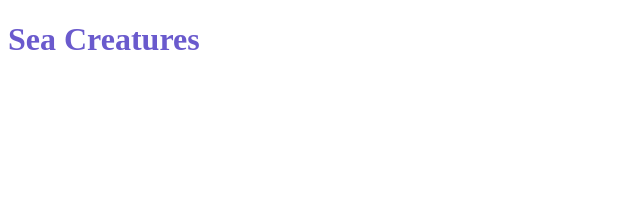
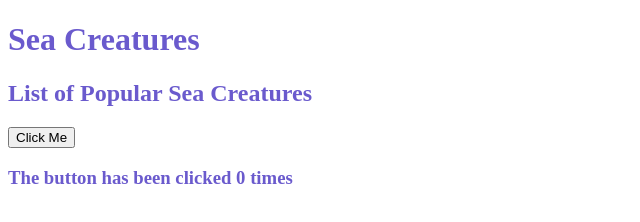
Before and after one commit to gvorvik/kochab-jquery-sea-creatures, a plain HTML site: page index.html in a window 1280 px wide. Shown: the whole page, without its empty margins (0-640 px from the left). Drawn offline with Linux system fonts and the light colour scheme.

Commit message:
Append button clicks to the dom

```diff
--- a/index.html
+++ b/index.html
@@ -11,5 +11,6 @@
 </head>
 <body>
     <h1>Sea Creatures</h1>
+    <h2>List of Popular Sea Creatures</h2>
 </body>
 </html>
--- a/script.js
+++ b/script.js
@@ -6,11 +6,22 @@
     //cd in to the folder you just created
     //run git init to create a git repo(.git)
     //run git add and git commit
+    //create an EMPTY (no ReadMe) folder on github where the folder will be pushed to
     //run git remote add origin(new name for the url of the repo) <name of place where the repo is going>
-    //create an EMPTY (no ReadMe) folder on github where the folder will be pushed to
+        //e.g. git remote add origin https://github.com/gvorvik/sample-project
+    //git remote -v shows where the folder is pointing to on github (for pushing and fetching)
+    //git push -u origin master
 
-console.log('In script.js');
+$(document).ready(onReady);
+let counter = 0;
 
-$(document).ready(function() {
-    console.log('Jquery is working');
-});
+function onReady() {
+    $('body').append(`<button>Click Me</button>`);
+    $('body').append(`<h3 id='buttonCounter'>The button has been clicked ${counter} times</h3>`);
+    $('button').on('click', clickHandler);
+}
+
+function clickHandler() {
+    counter ++;
+    $('#buttonCounter').text(`The button has been clicked ${counter} times`);
+}
```
